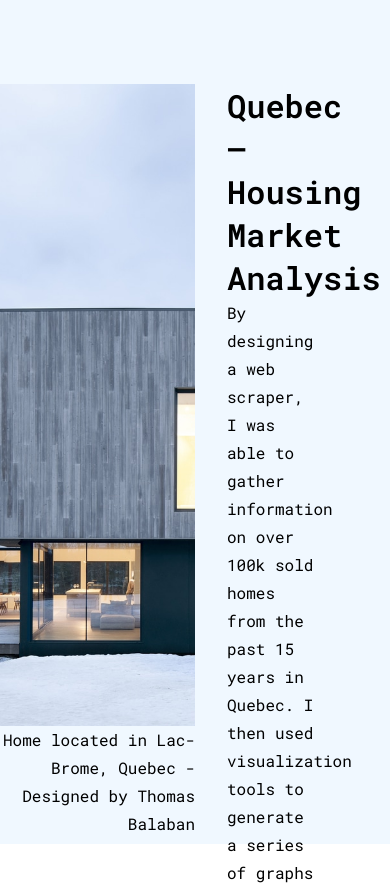
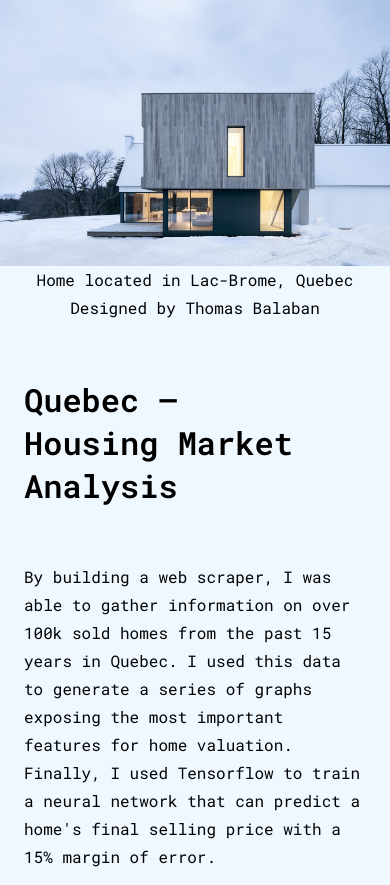
Before and after one commit to simkass/quebec-real-estate-app, a React (Create React App) app: page / in a window 390 px wide. Shown: the top 885 px of the page. Built offline with nearby package versions, Linux system fonts and the light colour scheme; the HTML template or start-up script is replaced by a standard one.

Commit message:
Complete Home component for mobile

```diff
--- a/src/pages/home/home.component.jsx
+++ b/src/pages/home/home.component.jsx
@@ -1,6 +1,32 @@
+import { useState, useEffect } from "react";
+
 import "./home.styles.scss";
 
 const Home = () => {
+  // Add event listener
+  const [windowSize, setWindowSize] = useState({
+    width: undefined,
+    height: undefined,
+  });
+
+  useEffect(() => {
+    // Handler to call on window resize
+    function handleResize() {
+      setWindowSize({
+        width: window.innerWidth,
+        height: window.innerHeight,
+      });
+    }
+    window.addEventListener("resize", handleResize);
+
+    // Call handler right away so state gets updated with initial window size
+    handleResize();
+    // Remove event listener on cleanup
+    return () => window.removeEventListener("resize", handleResize);
+  }, []);
+
+  const isMobile = windowSize.width <= 1000;
+
   return (
     <div className="Home">
       <div className="home">
@@ -9,9 +35,16 @@ const Home = () => {
             <img src={"./assets/pictures/Home.jpg"} />
           </div>
           <div className="home-picture-desc">
-            <p>
-              Home located in Lac-Brome, Quebec - Designed by Thomas Balaban
-            </p>
+            {isMobile ? (
+              <>
+                <p>Home located in Lac-Brome, Quebec</p>
+                <p>Designed by Thomas Balaban</p>
+              </>
+            ) : (
+              <p>
+                Home located in Lac-Brome, Quebec - Designed by Thomas Balaban
+              </p>
+            )}
           </div>
         </div>
         <div className="home-text">
@@ -22,13 +55,12 @@ const Home = () => {
 
           <div>
             <p>
-              By designing a web scraper, I was able to gather information on
-              over 100k sold homes from the past 15 years in Quebec. I then used
-              visualization tools to generate a series of graphs offering a
-              unique insight into Quebec's housing market. Finally, I designed a
-              neural network using Tensorflow. This allowed me to train a model
-              capable of predicting a home's final selling price with a 15%
-              margin of error.
+              By building a web scraper, I was able to gather information on
+              over 100k sold homes from the past 15 years in Quebec. I used this
+              data to generate a series of graphs exposing the most important
+              features for home valuation. Finally, I used Tensorflow to train a
+              neural network that can predict a home's final selling price with
+              a 15% margin of error.
             </p>
           </div>
           <div>
--- a/src/pages/home/home.styles.scss
+++ b/src/pages/home/home.styles.scss
@@ -10,6 +10,7 @@
   height: 80%;
   width: 100%;
   display: flex;
+  flex-flow: wrap;
 }
 
 .home-picture {
@@ -25,10 +26,10 @@
   align-items: center;
   overflow: hidden;
 }
+
 .home-picture-img img {
   flex-shrink: 0;
-  height: 100%;
-  min-width: 100%;
+  width: 100%;
 }
 
 .home-picture-desc {
@@ -48,3 +49,37 @@
 .home-text div {
   width: 100%;
 }
+
+@media screen and (max-width: 1000px) {
+  .Home {
+    height: fit-content;
+  }
+
+  .home {
+    height: 100%;
+  }
+
+  .home-picture {
+    width: 100%;
+    padding-bottom: 2rem;
+  }
+
+  .home-picture-img {
+    height: 85%;
+  }
+
+  .home-picture-desc {
+    height: 25%;
+    text-align: center;
+  }
+
+  .home-text {
+    height: fit-content;
+    width: 100%;
+    padding: 1.5rem;
+  }
+
+  .home-text div {
+    padding-bottom: 3.5rem;
+  }
+}
```
